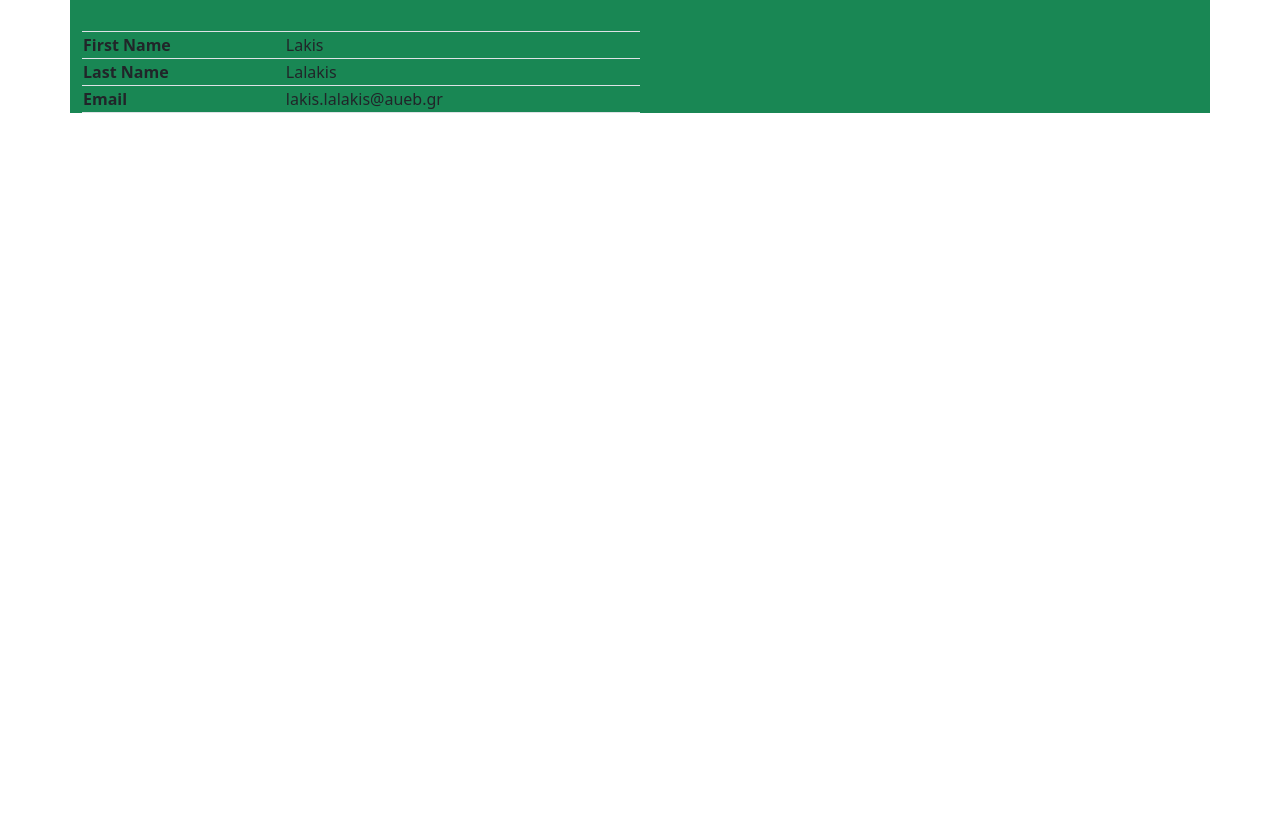
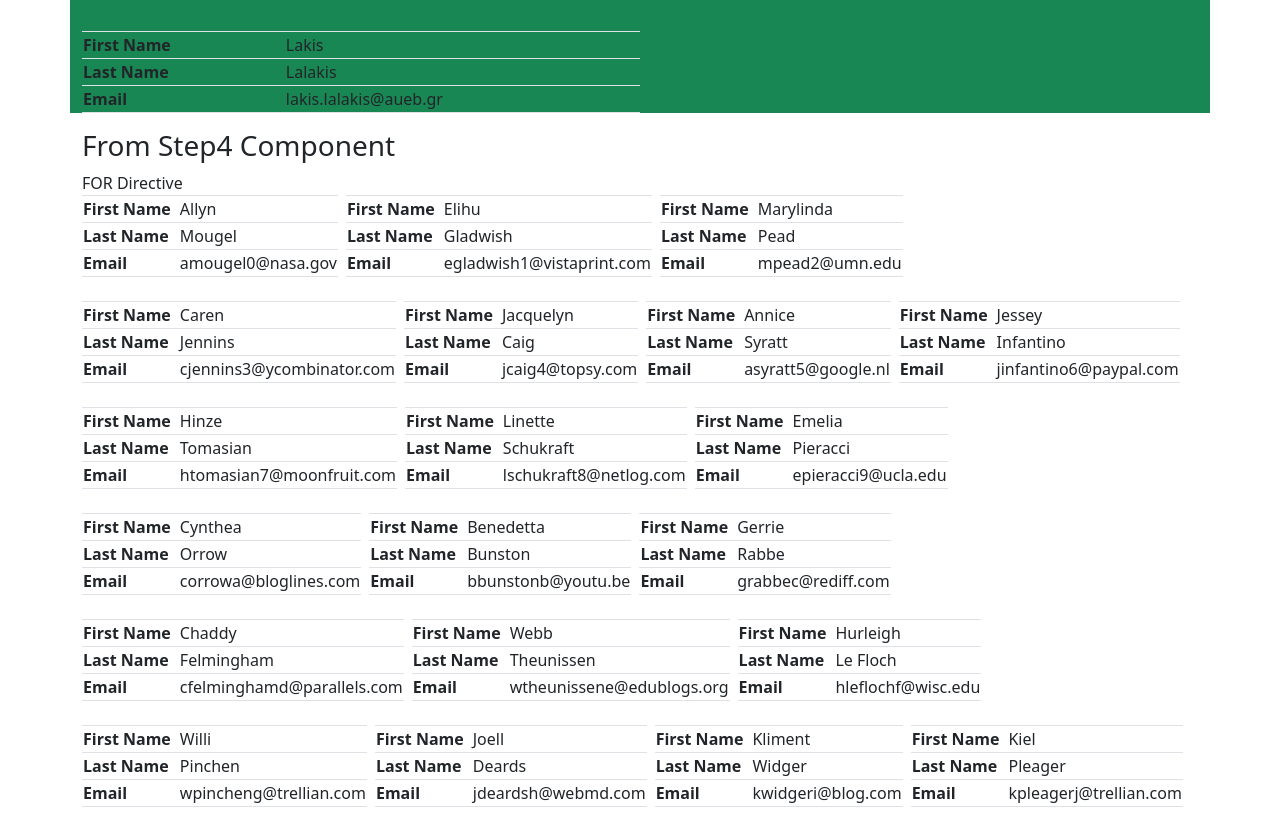
Before and after one commit to coding-factory-aueb/cf10-frontend, an Angular app: page / in a window 1280 px wide. Shown: the part 700-1523 px from the top of the page. Before the commit the page ends 829 px from the top, so only its background shows below. Built offline with nearby package versions, Linux system fonts and the light colour scheme.

Commit message:
feat: add step4 for directive

```diff
--- a/src/app/app.html
+++ b/src/app/app.html
@@ -47,3 +47,9 @@
   <app-step3-person-table-input></app-step3-person-table-input>
   <app-step3-person-table-input [person]="person2"></app-step3-person-table-input>
  </div>
+
+ <!-- Add child step4-for-directive  -->
+ <div class="container mt-2">
+  <h3>From Step4 Component</h3>
+  <app-step4-for-directive></app-step4-for-directive>
+ </div>
--- a/src/app/app.ts
+++ b/src/app/app.ts
@@ -3,12 +3,15 @@ import { RouterOutlet } from '@angular/router';
 
 import { Step2PersonTable } from './components/step2-person-table/step2-person-table';
 import { Step3PersonTableInput } from './components/step3-person-table-input/step3-person-table-input';
+import { Step4ForDirective } from './components/step4-for-directive/step4-for-directive';
 import { Person } from './shared/interfaces/person';
+
 
 @Component({
   imports: [
     Step2PersonTable,
-    Step3PersonTableInput
+    Step3PersonTableInput,
+    Step4ForDirective
   ],
   selector: 'app-root',
   styleUrl: './app.css',
--- a/src/app/components/step3-person-table-input/step3-person-table-input.html
+++ b/src/app/components/step3-person-table-input/step3-person-table-input.html
@@ -14,5 +14,5 @@
       <td class="fw-semibold">Email</td>
       <td class="ps-2">{{person.email}}</td>
     </tr>
-</table>
+  </table>
   }
--- /dev/null
+++ b/src/app/components/step4-for-directive/step4-for-directive.html
@@ -0,0 +1,7 @@
+<div> FOR Directive</div>
+
+<div class="d-flex flex-wrap text-nowrap gap-2">
+  @for (p of persons; track p) {
+    <app-step3-person-table-input [person]="p"></app-step3-person-table-input>
+  }
+</div>
--- /dev/null
+++ b/src/app/components/step4-for-directive/step4-for-directive.ts
@@ -0,0 +1,34 @@
+import { Component } from '@angular/core';
+import { Person } from '../../shared/interfaces/person';
+import { Step3PersonTableInput } from '../step3-person-table-input/step3-person-table-input';
+
+@Component({
+  imports: [Step3PersonTableInput],
+  selector: 'app-step4-for-directive',
+  styleUrl: './step4-for-directive.css',
+  templateUrl: './step4-for-directive.html',
+})
+export class Step4ForDirective {
+  persons: Person[] = [
+    {"firstname":"Allyn","lastname":"Mougel","email":"amougel0@nasa.gov"},
+    {"firstname":"Elihu","lastname":"Gladwish","email":"egladwish1@vistaprint.com"},
+    {"firstname":"Marylinda","lastname":"Pead","email":"mpead2@umn.edu"},
+    {"firstname":"Caren","lastname":"Jennins","email":"cjennins3@ycombinator.com"},
+    {"firstname":"Jacquelyn","lastname":"Caig","email":"jcaig4@topsy.com"},
+    {"firstname":"Annice","lastname":"Syratt","email":"asyratt5@google.nl"},
+    {"firstname":"Jessey","lastname":"Infantino","email":"jinfantino6@paypal.com"},
+    {"firstname":"Hinze","lastname":"Tomasian","email":"htomasian7@moonfruit.com"},
+    {"firstname":"Linette","lastname":"Schukraft","email":"lschukraft8@netlog.com"},
+    {"firstname":"Emelia","lastname":"Pieracci","email":"epieracci9@ucla.edu"},
+    {"firstname":"Cynthea","lastname":"Orrow","email":"corrowa@bloglines.com"},
+    {"firstname":"Benedetta","lastname":"Bunston","email":"bbunstonb@youtu.be"},
+    {"firstname":"Gerrie","lastname":"Rabbe","email":"grabbec@rediff.com"},
+    {"firstname":"Chaddy","lastname":"Felmingham","email":"cfelminghamd@parallels.com"},
+    {"firstname":"Webb","lastname":"Theunissen","email":"wtheunissene@edublogs.org"},
+    {"firstname":"Hurleigh","lastname":"Le Floch","email":"hleflochf@wisc.edu"},
+    {"firstname":"Willi","lastname":"Pinchen","email":"wpincheng@trellian.com"},
+    {"firstname":"Joell","lastname":"Deards","email":"jdeardsh@webmd.com"},
+    {"firstname":"Kliment","lastname":"Widger","email":"kwidgeri@blog.com"},
+    {"firstname":"Kiel","lastname":"Pleager","email":"kpleagerj@trellian.com"}
+  ]
+}
```
Also changed, not shown: src/app/components/step4-for-directive/step4-for-directive.css (added), 1 other file (tests, documents, lock files or other folders).
